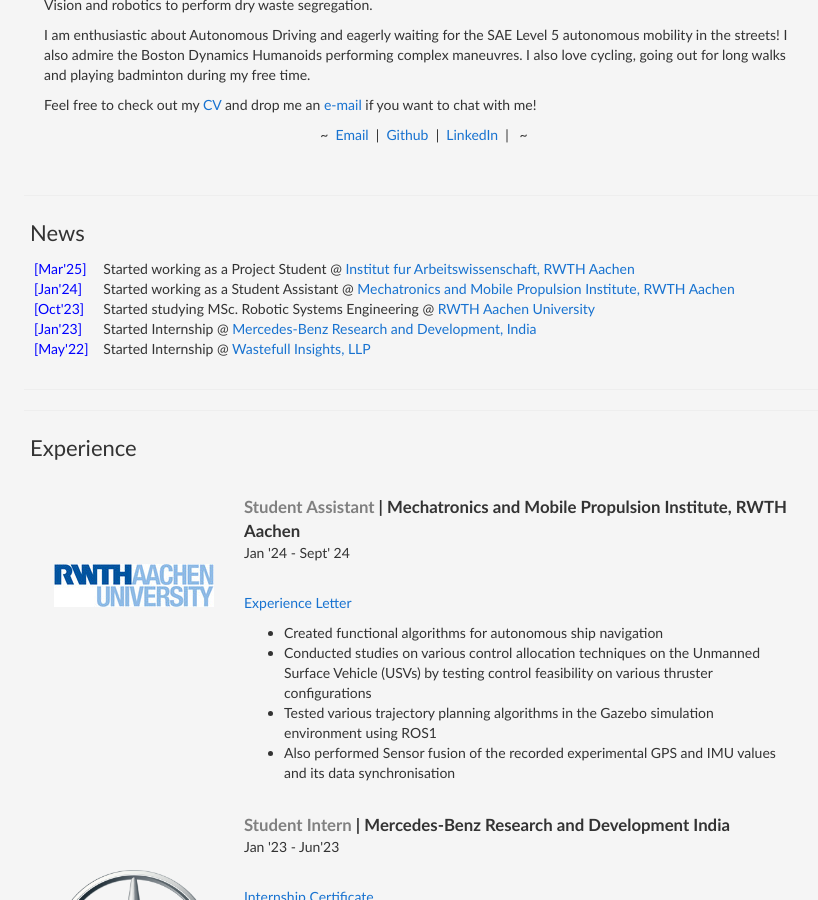
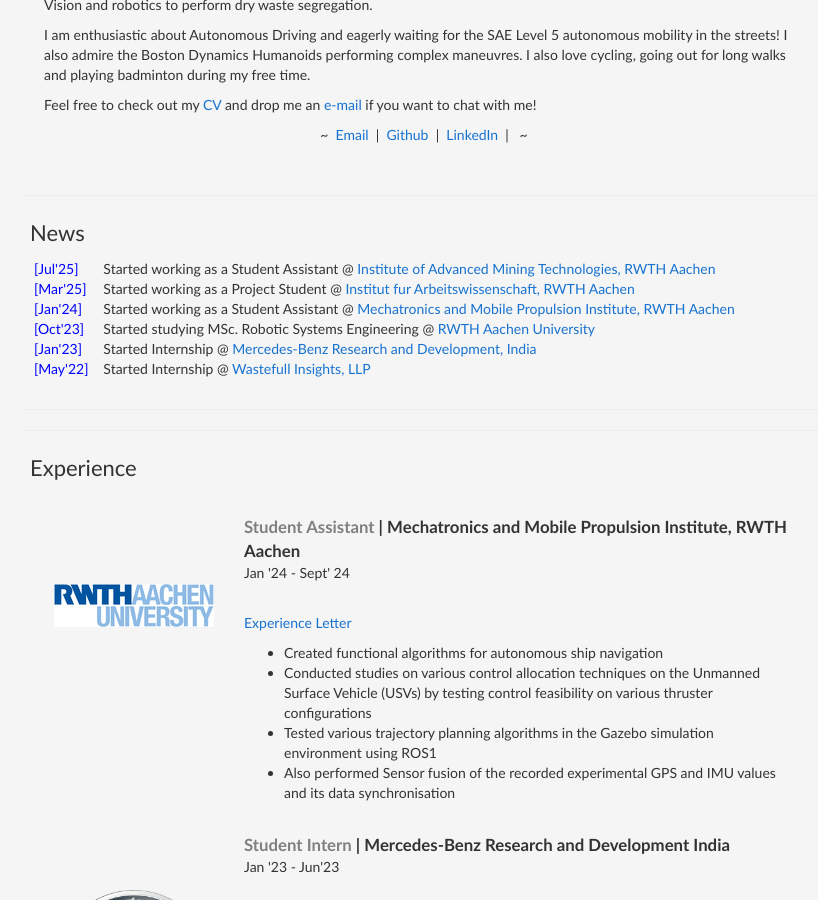
Before and after one commit to AshwinC313/AshwinC313.github.io, a Jekyll site: the page index.html, which Jekyll copies as it is, in a window 1280 px wide and 900 px high, scrolled down 584 px. Shown: the whole window, without its empty margins (216-1034 px from the left). Built offline with Jekyll 4.4.1, drawn with Linux system fonts in a browser that asks for light colours.

Commit message:
Update index.html

```diff
--- a/index.html
+++ b/index.html
@@ -129,6 +129,15 @@
                         <table border=0 class="bg_colour"
                             style="padding:10px;width:100%;border:0px;border-spacing:0px;border-collapse:separate;margin-right:auto;margin-left:auto;">
                             <tbody>
+                                <tr>
+                                    <td>
+                                        <p style="color:blue; display:inline">[Jul'25] &nbsp</p>
+                                    </td>
+                                    <td>
+                                        Started working as a Student Assistant @ <a href="https://www.amt.rwth-aachen.de/en/home.html">Institute of Advanced Mining Technologies, RWTH Aachen</a>
+                                    </td>
+                                </tr>
+
                                 <tr>
                                     <td>
                                         <p style="color:blue; display:inline">[Mar'25] &nbsp</p>
```
